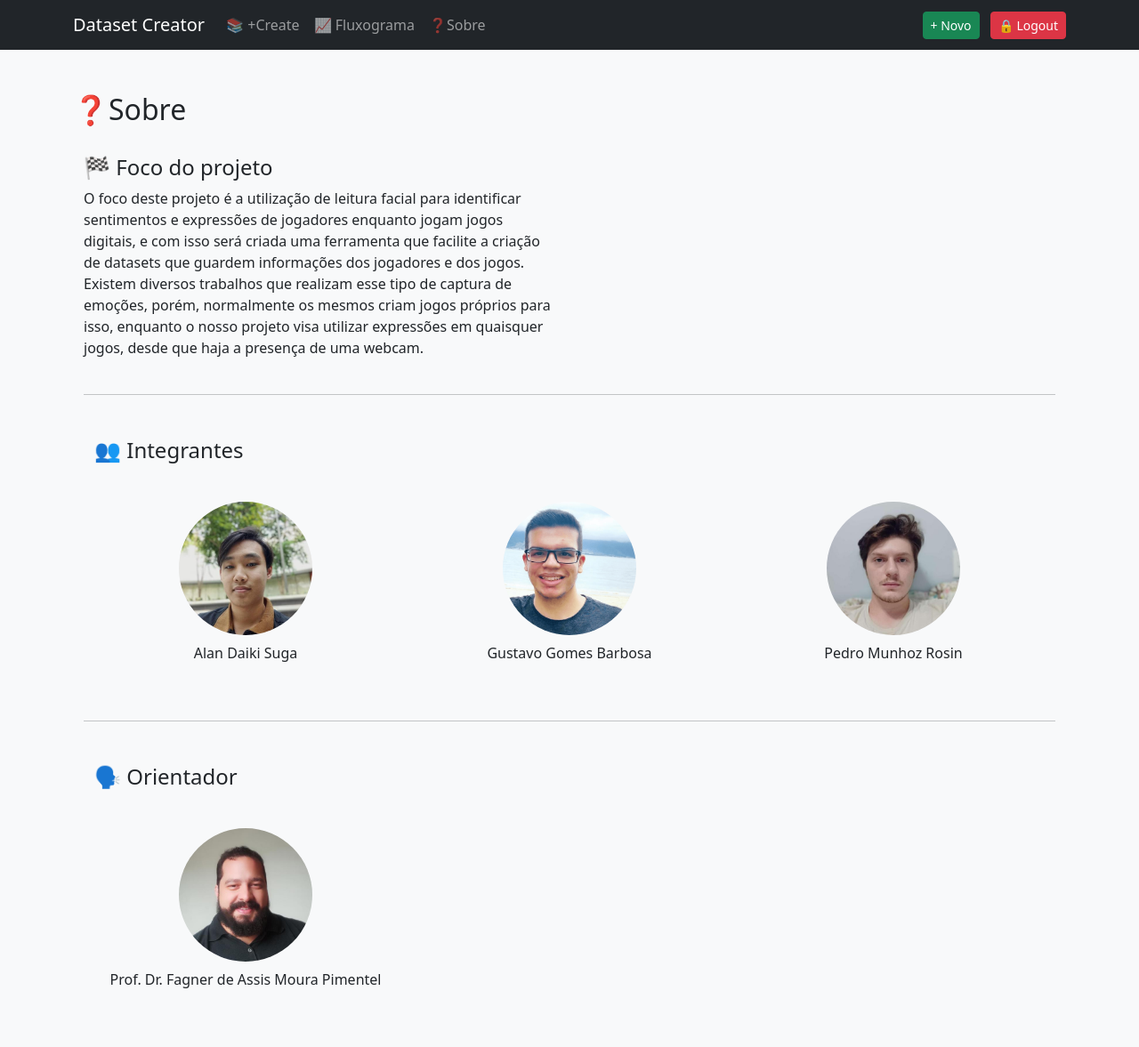
After one commit to daikisuga/fullStack-project, a Flask app: page /sobre in a window 1280 px wide. The commit adds this page. Shown: the whole page at 89% size. Run offline with Flask 3, Linux system fonts and the light colour scheme.

Commit message:
commit
* adicao da pagina sobre;
* adicao de rotas ja pre-definidas em run.py, para facilitar o processo de rodar o programa.

```diff
--- a/app/routes/routes.py
+++ b/app/routes/routes.py
@@ -88,6 +88,11 @@ def fluxograma():
 @upload_bp.route('/chamados')
 def chamados():
     return render_template('chamados.html')
+
+#Rota Sobre
+@upload_bp.route('/sobre')
+def sobre():
+    return render_template('sobre.html')
 
 #Login
 @upload_bp.route('/login', methods=['GET','POST'])
--- a/app/templates/base.html
+++ b/app/templates/base.html
@@ -20,6 +20,9 @@
                 <li class="nav-item">
                     <a href="/fluxograma" class="nav-link">📈 Fluxograma</a>
                 </li>
+                <li class="nav-item">
+                    <a href="/sobre" class="nav-link">❓Sobre</a>
+                </li>
             </ul>
         </div>
 
--- /dev/null
+++ b/app/templates/sobre.html
@@ -0,0 +1,59 @@
+{% extends "base.html" %}
+
+{% block title %}❓Sobre{% endblock %}
+
+{% block content %}
+<h2>❓Sobre</h2>
+<div class="container py-4">
+    <div class="row">
+        <h4>🏁  Foco do projeto</h4>
+        <div class="col-md-6">
+            <p>
+                O foco deste projeto é a utilização de leitura facial para identificar
+                sentimentos e expressões de jogadores enquanto jogam jogos digitais, e
+                com isso será criada uma ferramenta que facilite a criação de datasets
+                que guardem informações dos jogadores e dos jogos. <br>Existem diversos trabalhos
+                que realizam esse tipo de captura de emoções, porém, normalmente os mesmos
+                criam jogos próprios para isso, enquanto o nosso projeto visa utilizar
+                expressões em quaisquer jogos, desde que haja a presença de uma webcam.
+            </p>
+        </div>
+    </div>
+
+    <hr class="my-4">
+    <div class="container py-4">
+        <div class="row">
+            <h4>👥 Integrantes</h4>
+            <br>
+            <br>
+            <br>
+            <div class="col-md-4 text-center">
+                <img src="{{ url_for('static', filename='media/AlanProfilePhoto.jpg') }}" alt="Alan Daiki Suga" class="img-fluid rounded-circle mb-2" style="width: 150px; height: 150px; object-fit: cover;">
+                <p>Alan Daiki Suga</p>
+            </div>
+            <div class="col-md-4 text-center">
+                <img src="{{ url_for('static', filename='media/GustavoProfilePhoto.png') }}" alt="Gustavo Gomes Barbosa" class="img-fluid rounded-circle mb-2" style="width: 150px; height: 150px; object-fit: cover;">
+                <p>Gustavo Gomes Barbosa</p>
+            </div>
+            <div class="col-md-4 text-center">
+                <img src="{{ url_for('static', filename='media/PedroProfilePhoto.jpg') }}" alt="Pedro Munhoz Rosin" class="img-fluid rounded-circle mb-2" style="width: 150px; height: 150px; object-fit: cover;">
+                <p>Pedro Munhoz Rosin</p>
+            </div>
+        </div>
+    </div>
+
+    <hr class="my-4">
+
+    <div class="container py-4">
+        <div class="row">
+            <h4>🗣️ Orientador</h4>
+            <br>
+            <br>
+            <br>
+            <div class="col-md-4 text-center">
+                <img src="{{ url_for('static', filename='media/FagnerProfilePhoto.jpg') }}" alt="Prof. Dr. Fagner de Assis Moura Pimentel" class="img-fluid rounded-circle mb-2" style="width: 150px; height: 150px; object-fit: cover;">
+                <p>Prof. Dr. Fagner de Assis Moura Pimentel</p>
+            </div>
+        </div>
+</div>
+{% endblock %}
--- a/run.py
+++ b/run.py
@@ -7,4 +7,6 @@ from app import create_app
 app = create_app()
 
 if __name__ =='__main__':
-    app.run(host='192.168.0.0', port=8000)
+    app.run(host='192.168.15.37', port=8000) #ip Pedro
+    #app.run(host='192.168.0.0', port=8000) #ip Gustavo
+    #app.run(host='192.168.0.0', port=8000) #ip Alan
```
Also changed, not shown: app/static/media/FagnerProfilePhoto.jpg (added), app/static/media/GustavoProfilePhoto.png (added), app/static/media/PedroProfilePhoto.jpg (added), app/static/media/alanProfilePhoto.jpg (added).
